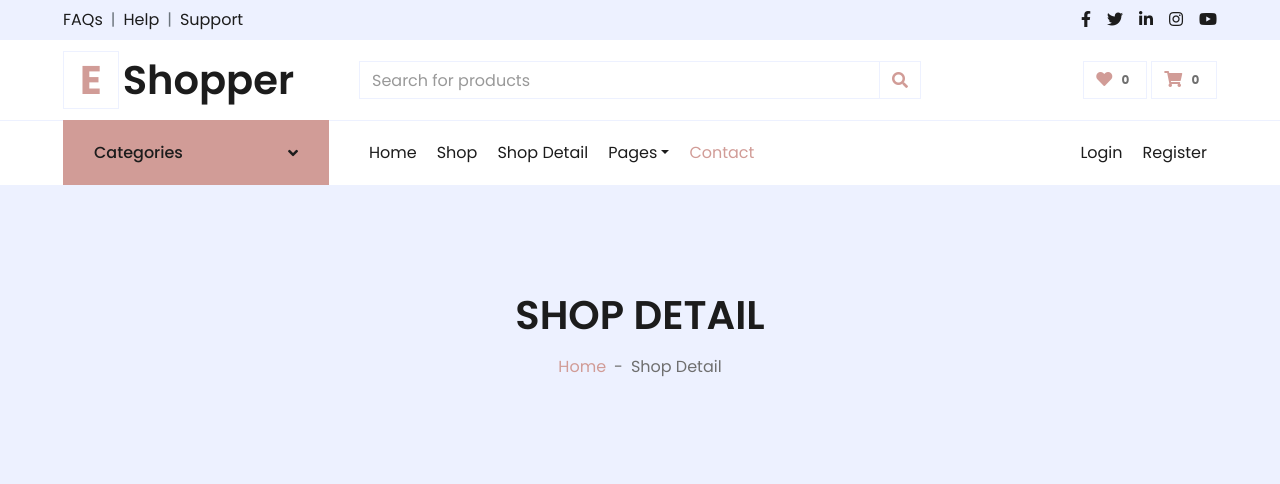
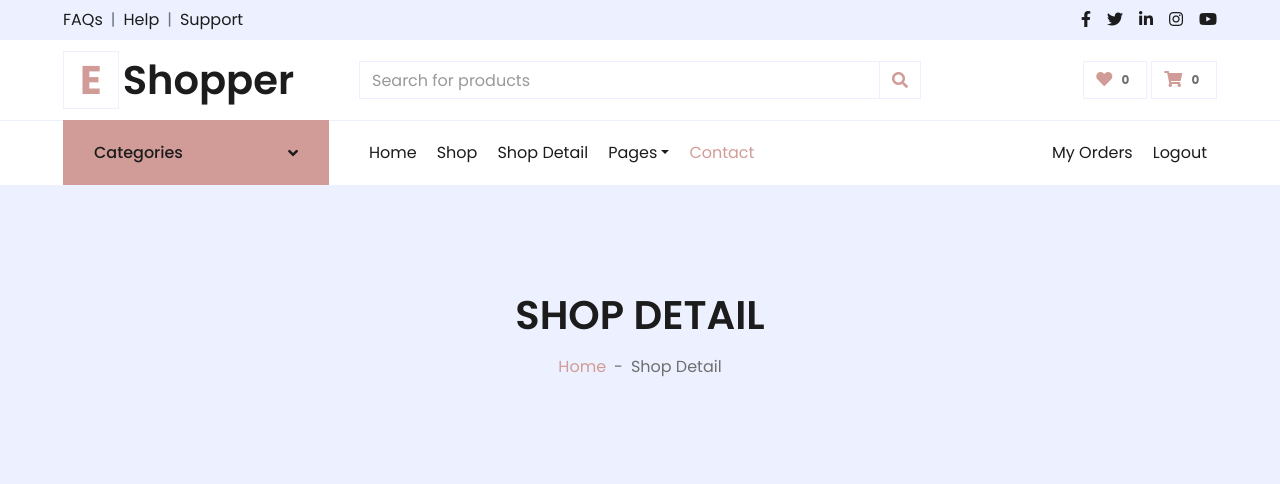
Before and after one commit to mmiskiewicz/M-Store, a Flask app: page /product/1 in a window 1280 px wide. Shown: the top 484 px of the page. Run offline with Flask 2, Linux system fonts and the light colour scheme; a user stored in the database is signed in; tables that the repository leaves empty hold one stand-in row (values such as "Sample post"); grey boxes marked "Sample" are stand-in pictures; some libraries are stand-ins or nearby versions.

Commit message:
fix categories overlay

```diff
--- a/templates/header.html
+++ b/templates/header.html
@@ -65,9 +65,9 @@
                 </a>
             </div>
             <div class="col-lg-6 col-6 text-left">
-                <form action="">
+                  <form method="get" action="{{ url_for('search') }}">
                     <div class="input-group">
-                        <input type="text" class="form-control" placeholder="Search for products">
+                        <input name="q" type="text" class="form-control" placeholder="Search for products">
                         <div class="input-group-append">
                             <span class="input-group-text bg-transparent text-primary">
                                 <i class="fa fa-search"></i>
@@ -107,7 +107,7 @@
                     <h6 class="m-0">Categories</h6>
                     <i class="fa fa-angle-down text-dark"></i>
                 </a>
-                <nav class="collapse position-absolute navbar navbar-vertical navbar-light align-items-start p-0 border border-top-0 border-bottom-0 bg-light" id="navbar-vertical" style="width: calc(100% - 30px); z-index: 1;">
+                <nav class="collapse position-absolute navbar navbar-vertical navbar-light align-items-start p-0 border border-top-0 border-bottom-0 bg-light" id="navbar-vertical" style="width: calc(100% - 30px); position:absolute; z-index: 2; ">
                     <div class="navbar-nav w-100 overflow-hidden" style="height: 410px">
                         <div class="nav-item dropdown">
                             <a href="#" class="nav-link" data-toggle="dropdown">Dresses <i class="fa fa-angle-down float-right mt-1"></i></a>
@@ -151,10 +151,17 @@
                             </div>
                             <a href="contact.html" class="nav-item nav-link active">Contact</a>
                         </div>
+                        {% if current_user.is_authenticated: %}
+                         <div class="navbar-nav ml-auto py-0">
+                             <a href="{{ url_for('my_orders') }}" class="nav-item nav-link">My Orders</a>
+                            <a href="{{ url_for('logout') }}" class="nav-item nav-link">Logout</a>
+                         </div>
+                        {% else: %}
                         <div class="navbar-nav ml-auto py-0">
-                            <a href="" class="nav-item nav-link">Login</a>
-                            <a href="" class="nav-item nav-link">Register</a>
+                            <a href="{{ url_for('login') }}" class="nav-item nav-link">Login</a>
+                            <a href="{{ url_for('register') }}" class="nav-item nav-link">Register</a>
                         </div>
+                        {% endif %}
                     </div>
                 </nav>
             </div>
```
